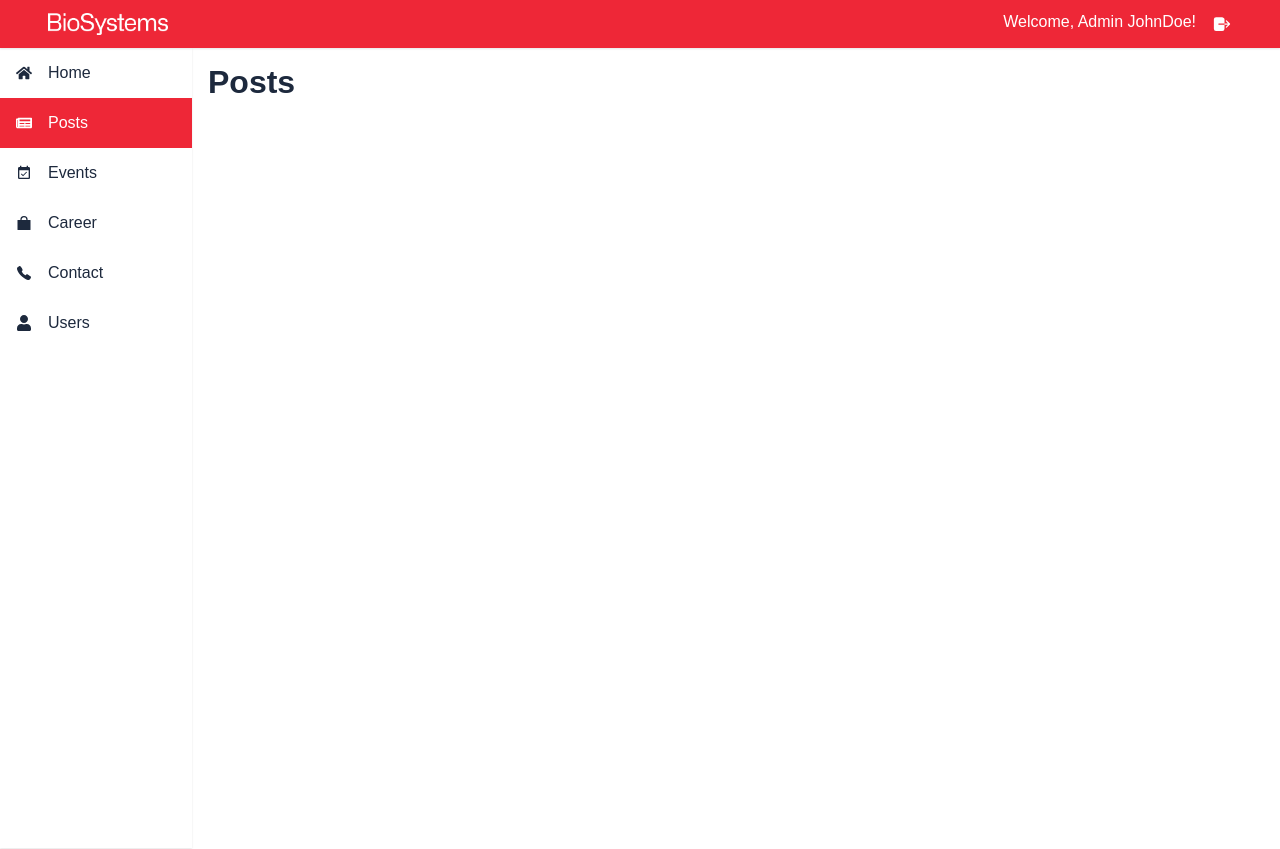
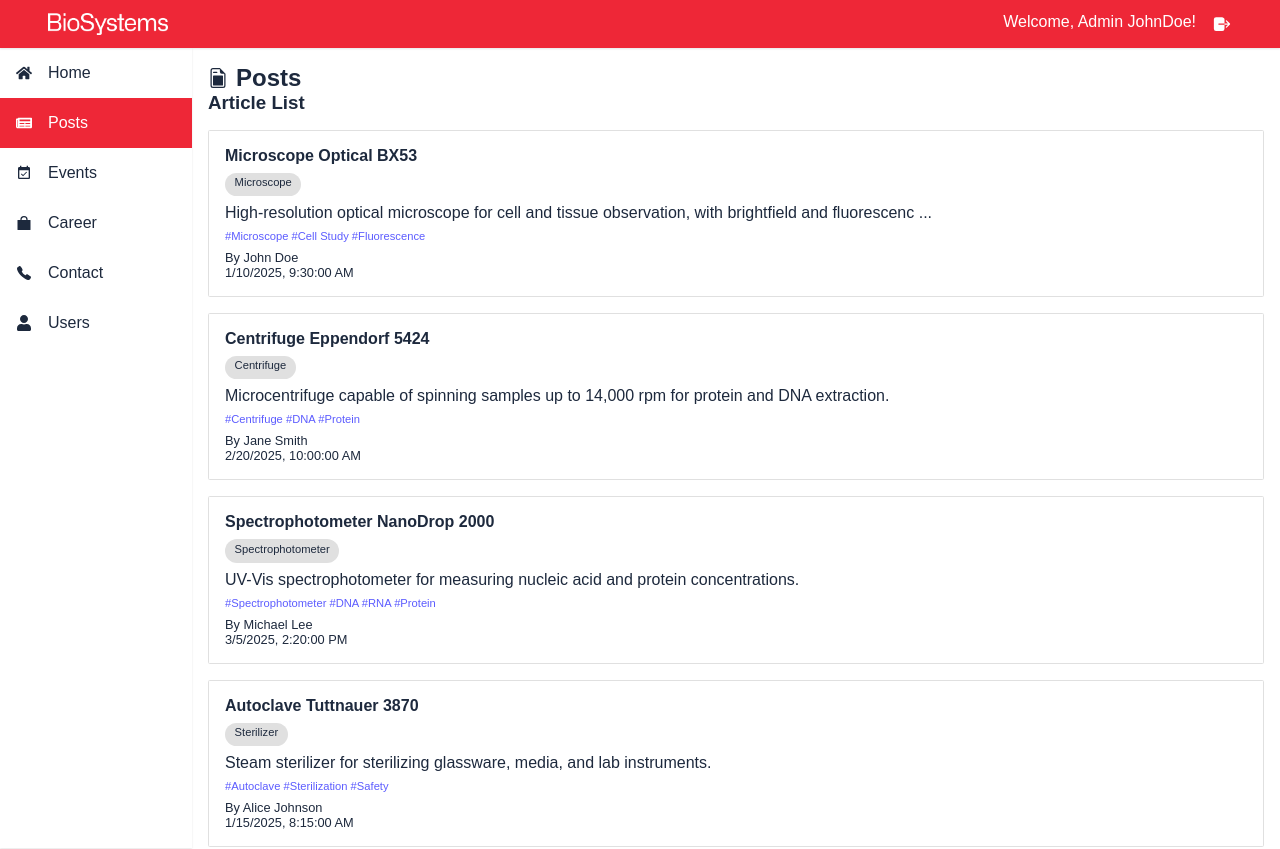
Before and after one commit to BioSystems-Indonesia/web-app, a Next.js app: page /dashboard/posts in a window 1280 px wide. Shown: the top 849 px of the page. Before the commit the page ends 800 px from the top, so only its background shows below. Built offline with nearby package versions, Linux system fonts and the light colour scheme.

Commit message:
feat: add post creation and listing functionality with rich text editor

```diff
--- a/package.json
+++ b/package.json
@@ -14,6 +14,10 @@
   },
   "dependencies": {
     "@prisma/client": "^6.14.0",
+    "@tiptap/extension-image": "^3.3.0",
+    "@tiptap/pm": "^3.3.0",
+    "@tiptap/react": "^3.3.0",
+    "@tiptap/starter-kit": "^3.3.0",
     "axios": "^1.11.0",
     "bcrypt": "^6.0.0",
     "jose": "^6.0.13",
--- /dev/null
+++ b/src/app/dashboard/posts/create/page.css
@@ -0,0 +1,4 @@
+.header {
+  display: flex;
+  align-items: center;
+}
--- /dev/null
+++ b/src/app/dashboard/posts/create/page.tsx
@@ -0,0 +1,10 @@
+import Tiptap from "./richText";
+
+export default function CreatePostsPage() {
+  return (
+    <div>
+      <h2>Create Post</h2>
+      <Tiptap />
+    </div>
+  );
+}
--- /dev/null
+++ b/src/app/dashboard/posts/page.css
@@ -0,0 +1,42 @@
+.header {
+  display: flex;
+  align-items: center;
+  gap: 0.5rem;
+}
+
+.post-item {
+  margin-top: 1rem;
+  border: 1px solid #e0e0e0;
+  padding: 1rem;
+  border-radius: 0.1rem;
+  cursor: pointer;
+  transition: 0.5s ease;
+}
+
+.post-item:hover {
+  box-shadow: rgba(0, 0, 0, 0.16) 0px 1px 4px;
+}
+
+.post-item .title .category {
+  height: 1.45rem;
+  margin: 0.5rem 0;
+  background-color: #e0e0e0;
+  display: inline-block;
+  padding: 0.2rem 0.6rem;
+  font-size: 0.7rem;
+  border-radius: 1rem;
+}
+
+.post-item .tags {
+  color: rgb(92, 92, 255);
+  font-size: 0.7rem;
+  margin: 0.5rem 0;
+}
+
+.post-item .date {
+  font-size: 0.8rem;
+}
+
+.post-item .added-by {
+  font-size: 0.8rem;
+}
--- a/src/app/dashboard/posts/page.tsx
+++ b/src/app/dashboard/posts/page.tsx
@@ -1,6 +1,129 @@
+import { BsFileEarmarkPost } from "react-icons/bs";
+import "./page.css";
 
 export default function PostsPage() {
+  const posts = [
+    {
+      id: 1,
+      name: "Microscope Optical BX53",
+      description:
+        "High-resolution optical microscope for cell and tissue observation, with brightfield and fluorescence capabilities.",
+      category: "Microscope",
+      status: "Available",
+      location: "Lab A - Biochemistry",
+      tags: ["Microscope", "Cell Study", "Fluorescence"],
+      addedBy: "John Doe",
+      addedAt: "2025-01-10T09:30:00Z",
+      updatedAt: "2025-07-15T11:00:00Z",
+    },
+    {
+      id: 2,
+      name: "Centrifuge Eppendorf 5424",
+      description:
+        "Microcentrifuge capable of spinning samples up to 14,000 rpm for protein and DNA extraction.",
+      category: "Centrifuge",
+      status: "In Repair",
+      location: "Lab B - Molecular Biology",
+      tags: ["Centrifuge", "DNA", "Protein"],
+      addedBy: "Jane Smith",
+      addedAt: "2025-02-20T10:00:00Z",
+      updatedAt: "2025-08-01T08:30:00Z",
+    },
+    {
+      id: 3,
+      name: "Spectrophotometer NanoDrop 2000",
+      description:
+        "UV-Vis spectrophotometer for measuring nucleic acid and protein concentrations.",
+      category: "Spectrophotometer",
+      status: "Available",
+      location: "Lab C - Genomics",
+      tags: ["Spectrophotometer", "DNA", "RNA", "Protein"],
+      addedBy: "Michael Lee",
+      addedAt: "2025-03-05T14:20:00Z",
+      updatedAt: "2025-08-10T09:00:00Z",
+    },
+    {
+      id: 4,
+      name: "Autoclave Tuttnauer 3870",
+      description: "Steam sterilizer for sterilizing glassware, media, and lab instruments.",
+      category: "Sterilizer",
+      status: "Available",
+      location: "Lab D - Microbiology",
+      tags: ["Autoclave", "Sterilization", "Safety"],
+      addedBy: "Alice Johnson",
+      addedAt: "2025-01-15T08:15:00Z",
+      updatedAt: "2025-07-30T13:45:00Z",
+    },
+    {
+      id: 5,
+      name: "pH Meter Hanna HI 5221",
+      description: "Digital pH meter for precise pH measurement in aqueous solutions.",
+      category: "Meter",
+      status: "Available",
+      location: "Lab E - Chemistry",
+      tags: ["pH Meter", "Chemistry", "Measurement"],
+      addedBy: "David Kim",
+      addedAt: "2025-04-10T11:00:00Z",
+      updatedAt: "2025-08-12T10:30:00Z",
+    },
+    {
+      id: 6,
+      name: "Shaker Orbital KS 130",
+      description: "Orbital shaker for mixing cell cultures or solutions in flasks and tubes.",
+      category: "Shaker",
+      status: "Maintenance",
+      location: "Lab F - Biotech",
+      tags: ["Shaker", "Cell Culture", "Mixing"],
+      addedBy: "Sarah Wilson",
+      addedAt: "2025-05-05T09:50:00Z",
+      updatedAt: "2025-08-15T12:00:00Z",
+    },
+    {
+      id: 7,
+      name: "Fume Hood Labconco",
+      description: "Safety cabinet for handling hazardous chemicals and fumes.",
+      category: "Safety Equipment",
+      status: "Available",
+      location: "Lab G - Chemistry",
+      tags: ["Fume Hood", "Safety", "Chemicals"],
+      addedBy: "Chris Evans",
+      addedAt: "2025-02-25T13:30:00Z",
+      updatedAt: "2025-08-05T08:15:00Z",
+    },
+  ];
+
   return (
-    <h1>Posts</h1>
+    <>
+      <div className="header">
+        <BsFileEarmarkPost size={20} />
+        <h2>Posts</h2>
+      </div>
+      <div className="content">
+        <h3>Article List</h3>
+        <ul>
+          {posts.map((post) => {
+            const shortDesc =
+              post.description.length > 100
+                ? post.description.slice(0, 100) + " ..."
+                : post.description;
+
+            return (
+              <li key={post.id} className="post-item">
+                <div className="title">
+                  <h4>{post.name}</h4>
+                  <div className="meta">
+                    <p className="category">{post.category}</p>
+                  </div>
+                </div>
+                <p>{shortDesc}</p>
+                <p className="tags">{"#" + post.tags.join(" #")}</p>
+                <p className="added-by">By {post.addedBy}</p>
+                <p className="date">{new Date(post.addedAt).toLocaleString()}</p>
+              </li>
+            );
+          })}
+        </ul>
+      </div>
+    </>
   );
 }
--- a/src/presentation/components/sidebar/sidebar.css
+++ b/src/presentation/components/sidebar/sidebar.css
@@ -55,7 +55,7 @@ ul li a:hover {
 .layout {
   opacity: 0;
   pointer-events: none;
-  position: absolute;
+  position: fixed;
   width: 100vw;
   height: 100vh;
   background-color: rgba(0, 0, 0, 0.091);
```
Also changed, not shown: src/app/dashboard/posts/create/richText.tsx (added, +71 -0 lines), 1 other file (tests, documents, lock files or other folders).
